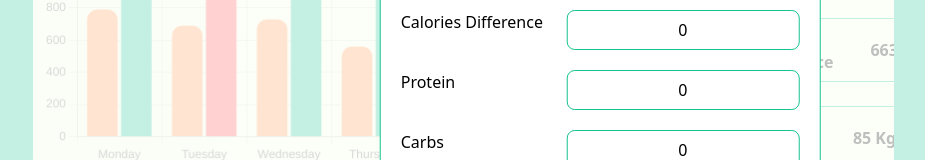
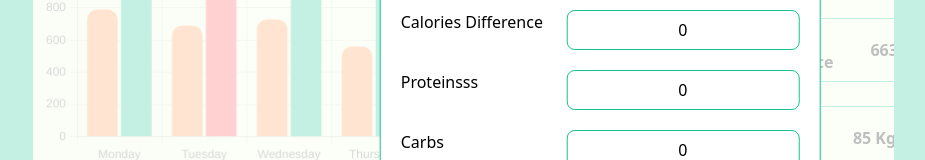
Before and after one commit to saikrishnadas/Fitness-Tracker, a Next.js app: page / in a window 1280 px wide. Both pictures are taken after a click on the element "Add". Shown: the part 266-426 px from the top of the page, without its empty margins (40-965 px from the left). Built offline with nearby package versions, Linux system fonts and the light colour scheme.

Commit message:
inital commit

```diff
--- a/src/components/Add/Add.tsx
+++ b/src/components/Add/Add.tsx
@@ -128,7 +128,7 @@ function Add() {
                 />
               </div>
               <div className='flex justify-between'>
-                <p className='mr-10 text-2xl lg:mr-5 lg:text-base'>Protein</p>
+                <p className='mr-10 text-2xl lg:mr-5 lg:text-base'>Proteinsss</p>
                 <TextField
                   placeholder='Enter the Protein Ate Today'
                   value={values.protein}
```
Also changed, not shown: 2 other files (tests, documents, lock files or other folders).
